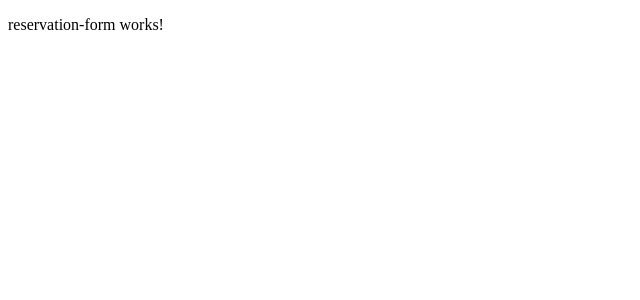
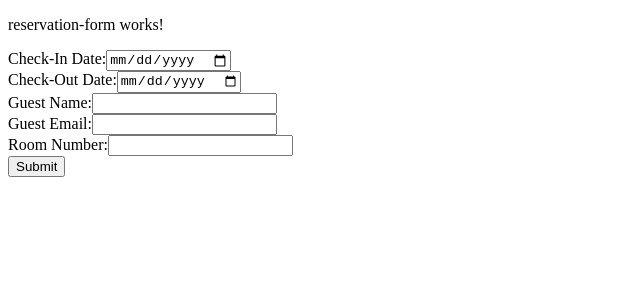
Before and after one commit to darron-haworth/hotel-app, an Angular app: page /new in a window 1280 px wide. Shown: the top 300 px of the page, without its empty margins (0-640 px from the left). Built offline with nearby package versions, Linux system fonts and the light colour scheme.

Commit message:
rough out form

```diff
--- a/src/app/reservation-form/reservation-form.component.html
+++ b/src/app/reservation-form/reservation-form.component.html
@@ -1,4 +1,24 @@
 <p>reservation-form works!</p>
-<form>
-
+<form [formGroup]="reservationForm" (ngSubmit)="onSubmit()">
+    <div>
+        <label>Check-In Date:</label>
+        <input type="date" formControlName="checkInDate">
+    </div>
+    <div>
+        <label>Check-Out Date:</label>
+        <input type="date" formControlName="checkOutDate">
+    </div>
+    <div>
+        <label>Guest Name:</label>
+        <input type="text" formControlName="guestName">
+    </div>
+    <div>
+        <label>Guest Email:</label>
+        <input type="email" formControlName="guestEmail">
+    </div>
+    <div>
+        <label>Room Number:</label>
+        <input type="number" formControlName="roomNumber">
+    </div>
+    <button type="submit">Submit</button>
 </form>
--- a/src/app/reservation-form/reservation-form.component.ts
+++ b/src/app/reservation-form/reservation-form.component.ts
@@ -1,4 +1,5 @@
 import { Component } from '@angular/core';
+import { FormBuilder, FormGroup, Validators } from '@angular/forms';
 
 @Component({
   selector: 'app-reservation-form',
@@ -7,4 +8,10 @@
 })
 export class ReservationFormComponent {
 
+  reservationForm: FormGroup = new FormGroup({});
+
+  onSubmit() {
+
+  }
+
 }
```
